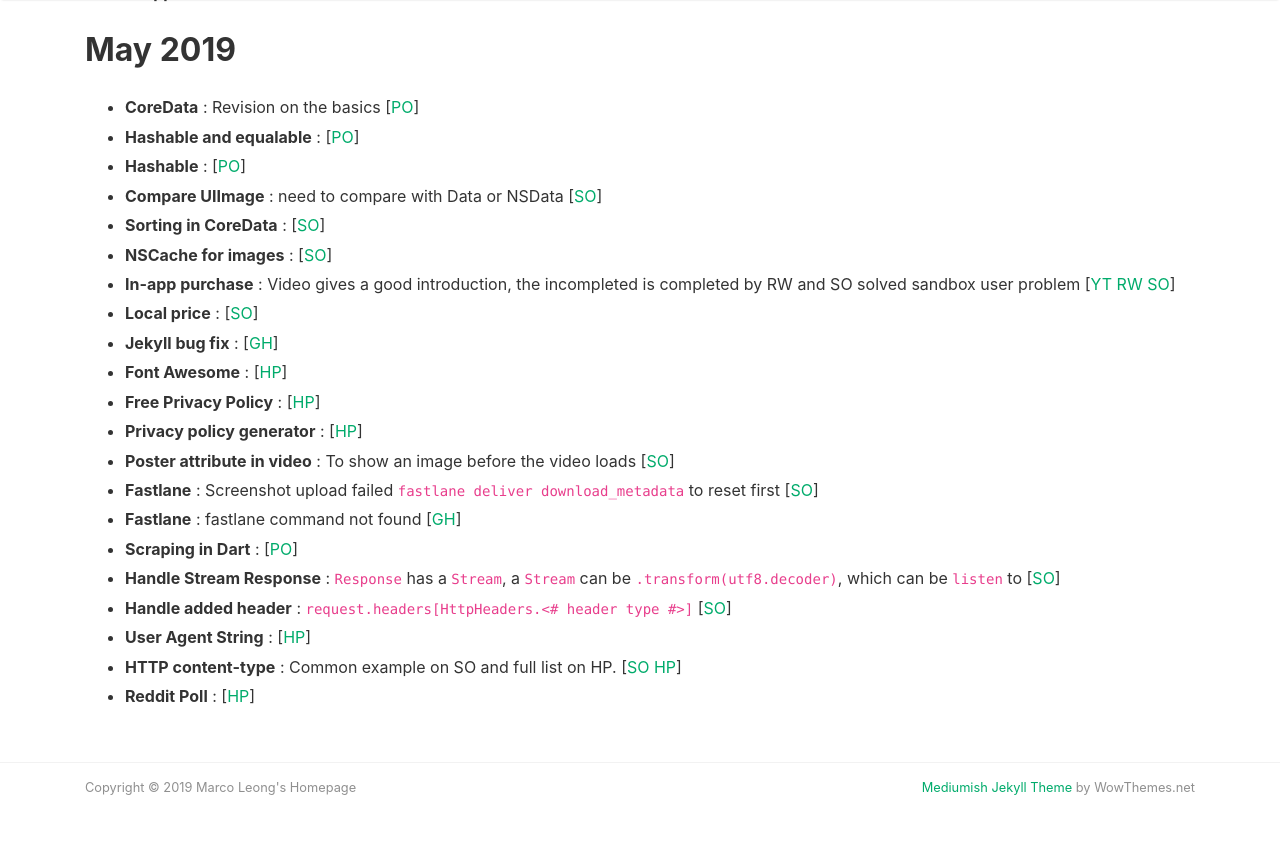
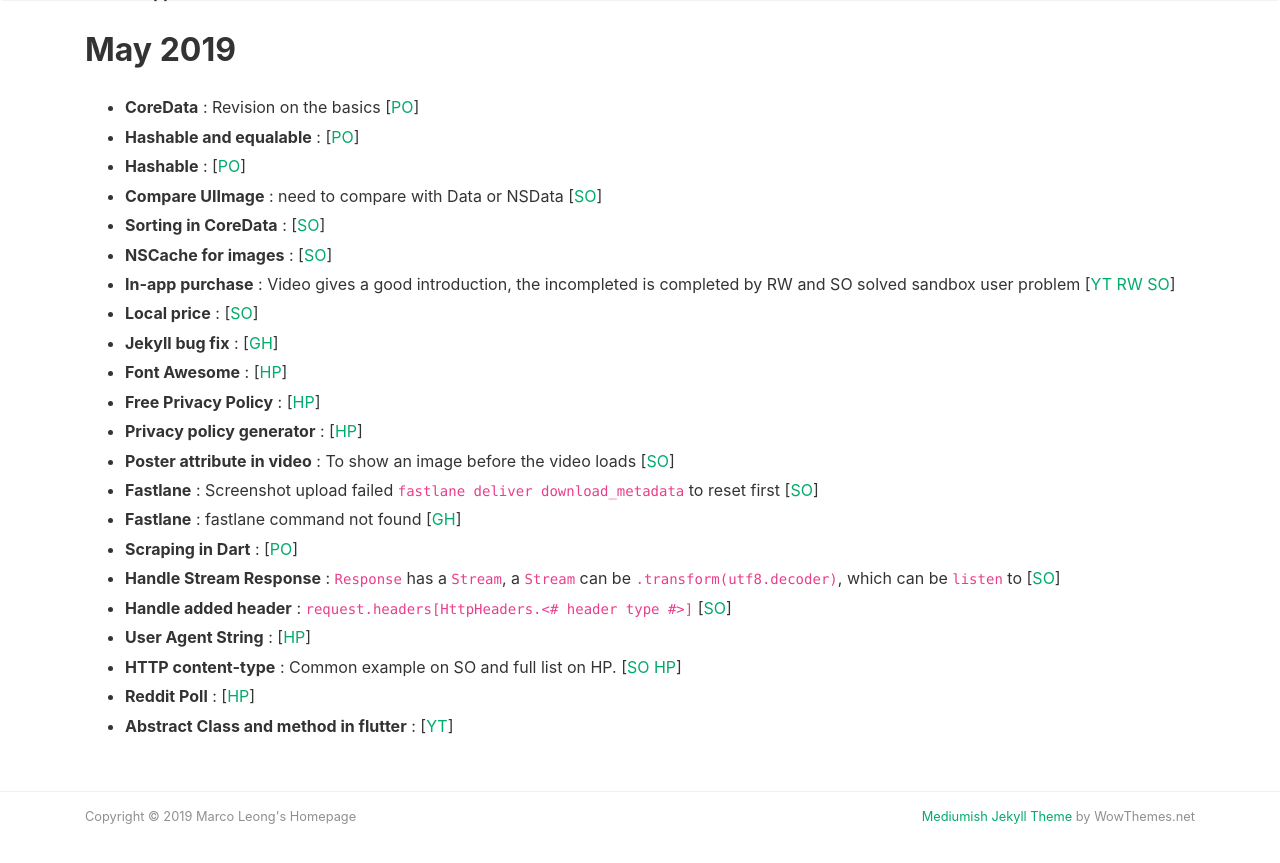
Before and after one commit to MarcoLeongDev/MarcoLeongDev.github.io, a Jekyll site: the page built from journey.md, in a window 1280 px wide and 900 px high, scrolled down 1391 px. Shown: the top 863 px of the window. Built offline with Jekyll 4.4.1, drawn with Linux system fonts in a browser that asks for light colours; nearby versions of some CDN libraries; our own code applies the rules of GitHub Pages for plain Markdown files.

Commit message:
Update journey.md

```diff
--- a/journey.md
+++ b/journey.md
@@ -44,6 +44,7 @@
 - **User Agent String** : [[HP](https://developer.mozilla.org/en-US/docs/Web/HTTP/Headers/User-Agent)]
 - **HTTP content-type** : Common example on SO and full list on HP. [[SO](https://stackoverflow.com/questions/23714383/what-are-all-the-possible-values-for-http-content-type-header) [HP](http://www.iana.org/assignments/media-types/media-types.xhtml)]
 - **Reddit Poll** : [[HP](http://redditpoll.com/)]
+- **Abstract Class and method in flutter** : [[YT](https://www.youtube.com/watch?v=cTp9cV-tB_E)]
 
 
 <!-- - <details><summary>App Auto landing page</summary> settled on auto landing <a href="https://github.com/emilbaehr/automatic-app-landing-page">[GH]</a></details> -->
```
